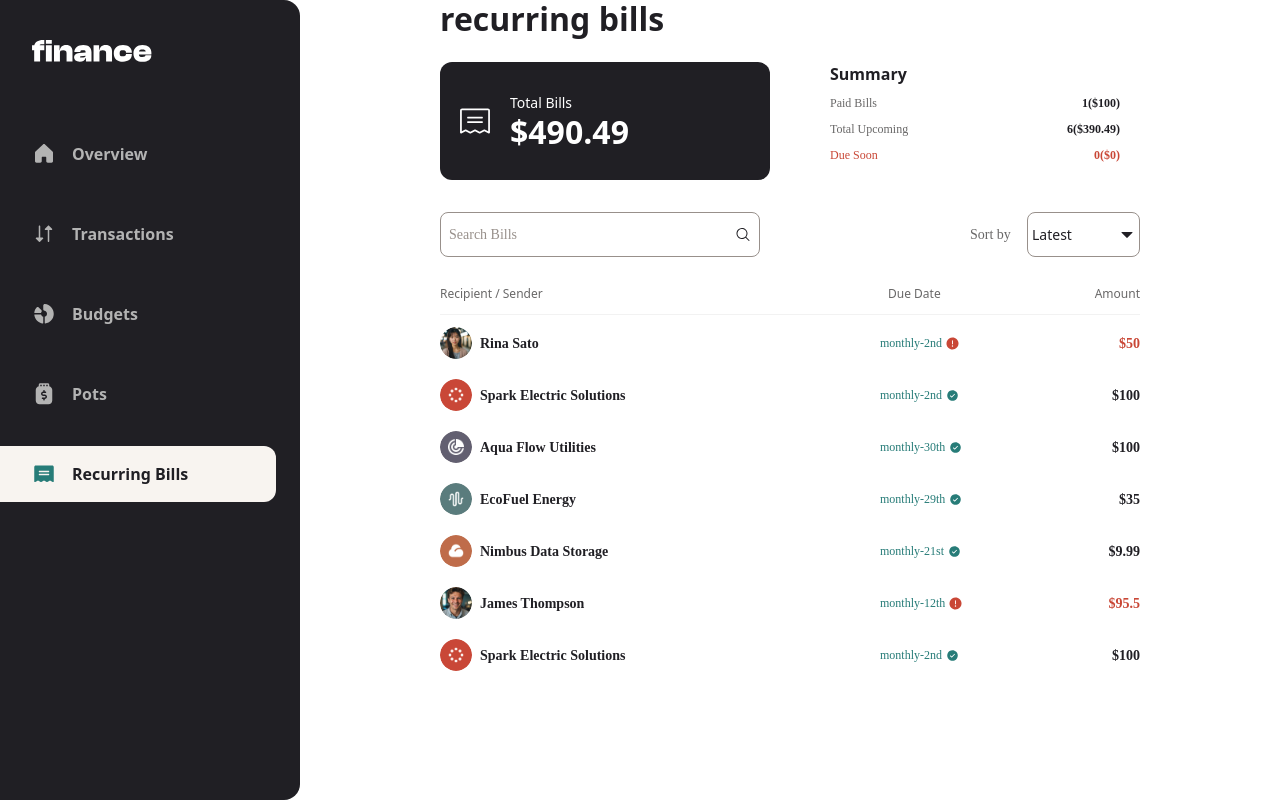
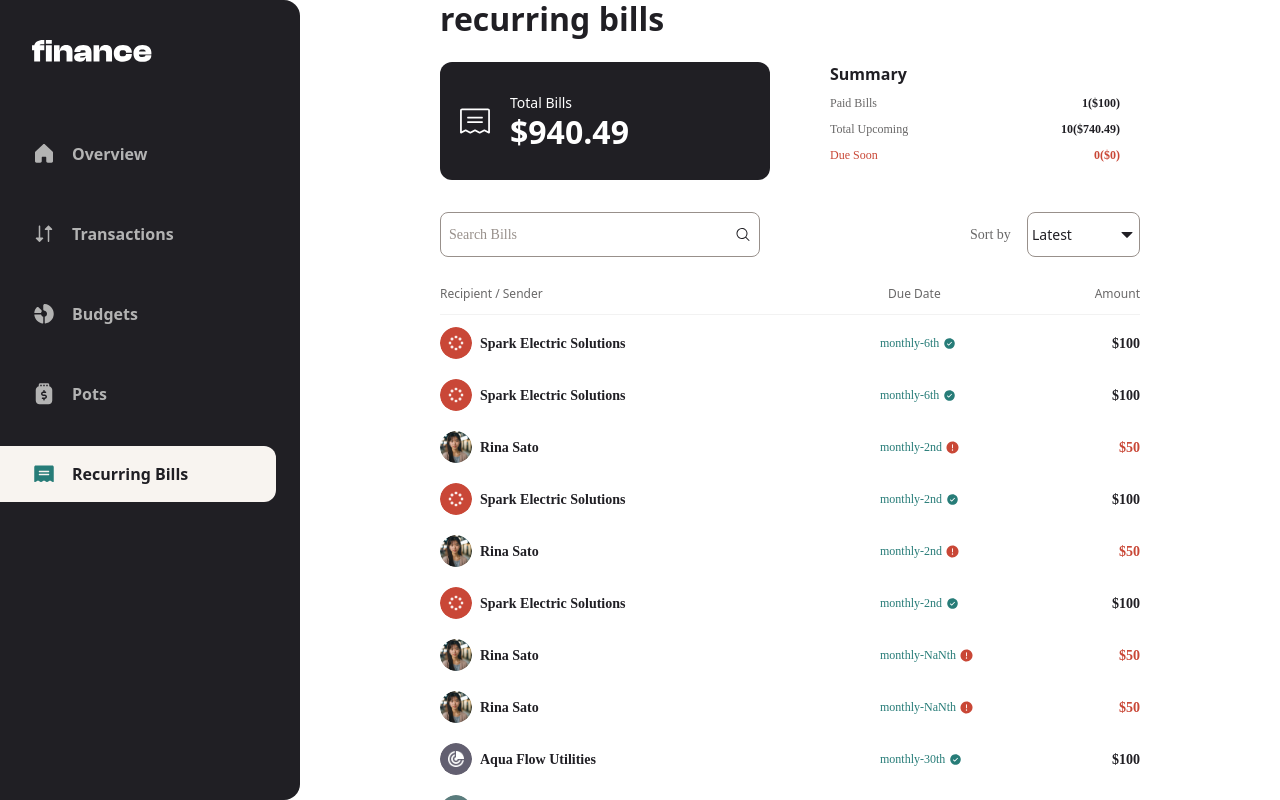
Before and after one commit to Keti-Tsiklauri/my-finance-app, a Next.js app: page /recurring-bills in a window 1280 px wide. Built offline with nearby package versions, Linux system fonts and the light colour scheme.

Commit message:
fix header style

```diff
--- a/public/data.json
+++ b/public/data.json
@@ -162,6 +162,54 @@
       "name": "Rina Sato",
       "category": "Bills",
       "date": "2025-08-02T13:31:11Z",
+      "amount": -50.0,
+      "recurring": false
+    },
+    {
+      "avatar": "./assets/images/avatars/spark-electric-solutions.jpg",
+      "name": "Spark Electric Solutions",
+      "category": "Bills",
+      "date": "2025-09-02T09:25:11Z",
+      "amount": -100.0,
+      "recurring": true
+    },
+    {
+      "avatar": "./assets/images/avatars/rina-sato.jpg",
+      "name": "Rina Sato",
+      "category": "Bills",
+      "date": "2025-09-02T13:31:11Z",
+      "amount": -50.0,
+      "recurring": false
+    },
+    {
+      "avatar": "./assets/images/avatars/spark-electric-solutions.jpg",
+      "name": "Spark Electric Solutions",
+      "category": "Bills",
+      "date": "2025-09-06T09:25:11Z",
+      "amount": -100.0,
+      "recurring": true
+    },
+    {
+      "avatar": "./assets/images/avatars/rina-sato.jpg",
+      "name": "Rina Sato",
+      "category": "Bills",
+      "date": "2025-09-010T13:31:11Z",
+      "amount": -50.0,
+      "recurring": false
+    },
+    {
+      "avatar": "./assets/images/avatars/spark-electric-solutions.jpg",
+      "name": "Spark Electric Solutions",
+      "category": "Bills",
+      "date": "2025-10-06T09:25:11Z",
+      "amount": -100.0,
+      "recurring": true
+    },
+    {
+      "avatar": "./assets/images/avatars/rina-sato.jpg",
+      "name": "Rina Sato",
+      "category": "Bills",
+      "date": "2025-10-010T13:31:11Z",
       "amount": -50.0,
       "recurring": false
     },
--- a/src/app/overview/page.tsx
+++ b/src/app/overview/page.tsx
@@ -1,7 +1,9 @@
 export default function OverView() {
   return (
     <div>
-      <p>overview</p>
+      <p className="w-[343px] md:w-[700px] xxl:w-[1180px] h-[38px] font-bold text-[32px] leading-[120%] text-[#201F24] mx-auto">
+        Overview
+      </p>
     </div>
   );
 }
--- a/src/app/page.tsx
+++ b/src/app/page.tsx
@@ -1,10 +1,5 @@
 import EditDelete from "@/components/shared/modals/EditDelete";
 
 export default function Home() {
-  return (
-    <div>
-      <p>qeti</p>
-      <EditDelete text="pots" width="w-[114px]" />
-    </div>
-  );
+  return <div></div>;
 }
--- a/src/app/recurring-bills/page.tsx
+++ b/src/app/recurring-bills/page.tsx
@@ -10,7 +10,7 @@ export default function RecurringBills() {
 
   return (
     <div>
-      <p className="w-[343px] md:w-[700px] xxl:w-[1180px] h-[38px] font-bold text-[32px] leading-[120%] text-[#201F24] mx-auto">
+      <p className="w-[343px] md:w-[700px]  xxl:w-[1180px] h-[38px] font-bold text-[32px] leading-[120%] text-[#201F24] order-0 flex-none flex-grow-0 mx-auto">
         recurring bills
       </p>
       <BillsWrapper bills={bills} />
--- a/src/components/Navigation.tsx
+++ b/src/components/Navigation.tsx
@@ -83,7 +83,7 @@ export default function Navigation() {
         text: "overview",
         image: "images/navigation/home.svg",
         activeImage: "images/navigation/home-active.svg",
-        path: "/",
+        path: "/overview",
         alt: "home",
       },
       {
--- a/src/components/recurring-bills/BillsWrapper.tsx
+++ b/src/components/recurring-bills/BillsWrapper.tsx
@@ -11,7 +11,7 @@ export default function BillsWrapper({ bills }: { bills: Bill[] }) {
   return (
     <div className="flex flex-col xxl:flex-row gap-8 mt-6 xxl:w-[1100px] xxl:mx-auto">
       <div>
-        <TotalBills bills={filteredBills} />
+        <TotalBills bills={bills} />
       </div>
       <div>
         <SearchBills bills={bills} onFilter={setFilteredBills} />
--- a/src/components/shared/headers/Header.tsx
+++ b/src/components/shared/headers/Header.tsx
@@ -1,7 +1,7 @@
 import AddButton from "../../add-button/AddButton";
 export default function BudgetsHeader({ text }: { text: string }) {
   return (
-    <div className="flex justify-between w-auto min-w-[344px] mx-auto px-4 xxl:gap-20">
+    <div className="w-[343px] md:w-[700px]  xxl:w-[1180px]  order-0 flex-none flex-grow-0 mx-auto flex justify-between">
       <p className="h-[38px] font-publicSans font-bold text-[32px] leading-[120%] text-[#201F24] w-[128px]">
         {text}
       </p>
```
